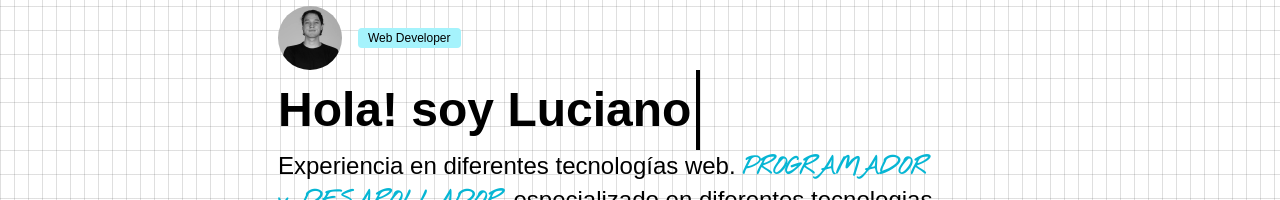
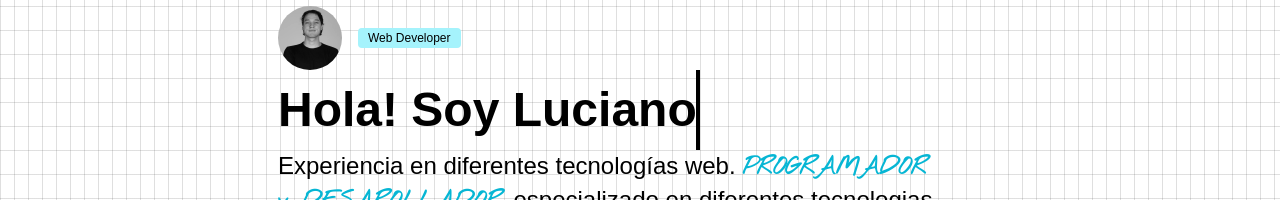
Before and after one commit to LuchoNapo/portfolio, an Astro site: page / in a window 1280 px wide. Shown: the part 138-338 px from the top of the page. Built offline with nearby package versions, Linux system fonts and the light colour scheme; Astro itself is replaced by a stand-in of ours.

Commit message:
[fix] background view

```diff
--- a/src/layouts/Layout.astro
+++ b/src/layouts/Layout.astro
@@ -20,7 +20,7 @@ const { title, description } = Astro.props;
     <meta name="generator" content={Astro.generator} />
     <title>{title}</title>
   </head>
-  <body>
+  <body class="relative text-black dark:text-white">
     <div
       style="z-index: -2;"
       class="absolute bottom-0 left-0 right-0 top-0 bg-[linear-gradient(to_right,#4f4f4f2e_1px,transparent_1px),linear-gradient(to_bottom,#4f4f4f2e_1px,transparent_1px)] bg-[size:14px_24px]"
--- a/src/pages/index.astro
+++ b/src/pages/index.astro
@@ -33,7 +33,7 @@ import ProjectsIco from "../icons/ProjectsIcon.astro";
         >
       </div>
       <h1 class="welcome text-4xl md:text-5xl font-bold py-4">
-        Hola! soy Luciano
+        Hola! Soy Luciano
       </h1>
       <h2 class="sm:text-2xl text-lg pb-4 text-pretty">
         Experiencia en diferentes tecnologías web.
```
